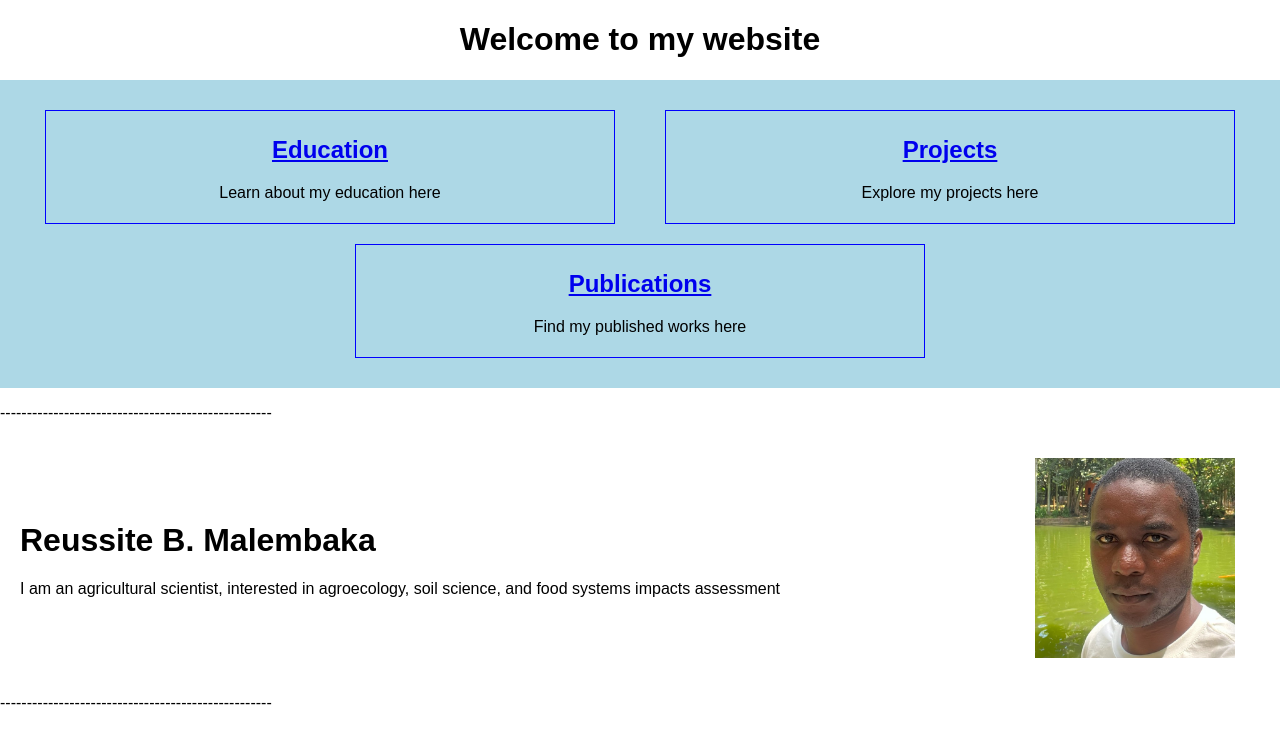
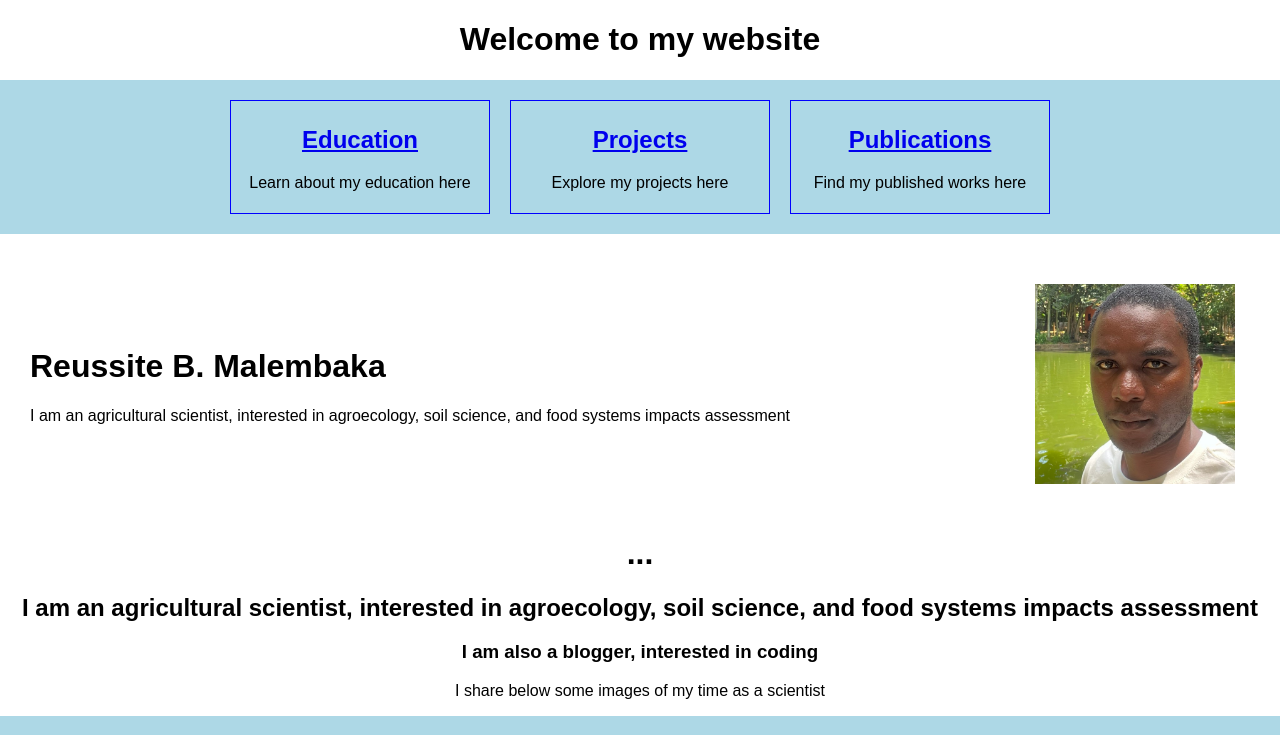
Before and after one commit to reussitemalembaka/reussitemalembaka.github.io, a Jekyll site: the page index.html, which Jekyll copies as it is, in a window 1280 px wide. Shown: the top 735 px of the page. Built offline with Jekyll 4.4.1, drawn with Linux system fonts in a browser that asks for light colours; some of the changed text lies outside the part shown.

Commit message:
Update index.html

```diff
--- a/index.html
+++ b/index.html
@@ -7,39 +7,58 @@
    <link rel="icon" href="favicon.ico" type="image/x-icon">
    <title>Reussite Malembaka's website</title>
    <style>
-      .center { text-align: center; /* Center text horizontally */
+      .center {
+         text-align: center; /* Center text horizontally */
          margin: 0 auto; /* Center div itself */
       }
-      .container { display: flex;
-                  justify-content: center;
+      .container {
+         display: flex;
+         justify-content: center; /* Center the container horizontally */
          background-color: lightblue; /* Blue background */
          padding: 20px; /* Add some padding for spacing */
       }
-      .box { width: 20%; /* Adjust as needed */
+      .box {
+         width: 20%; /* Adjust as needed */
          text-align: center; /* Center text horizontally */
          padding: 5px; /* Add padding inside each box */
-            border: 1px solid blue; /* Blue border for better visibility */ }
+         border: 1px solid blue; /* Blue border for better visibility */
+         margin: 0 10px; /* Add some margin between boxes */
+      }
+      .profile-container {
+         display: flex;
+         justify-content: center;
+         align-items: center;
+         margin-top: 20px;
+      }
+      .profile-description, .profile-picture {
+         margin: 10px;
+      }
+      .profile-picture img {
+         max-width: 100%;
+         height: auto;
+      }
    </style>
    <link rel="stylesheet" href="styles.css">
 </head>
 <body>
   <div class="center">
     <h1>Welcome to my website</h1>
-   </div> <div class="container">
+  </div>
+
+  <div class="container">
       <div class="box">
-         <h2> <a href="education.html">Education</a></h2>
+        <h2><a href="education.html">Education</a></h2>
         <p>Learn about my education here</p>
       </div>
       <div class="box">
         <h2><a href="projects.html">Projects</a></h2>
-         <p>Explore my projects here</p> </div>
+        <p>Explore my projects here</p>
+      </div>
       <div class="box">
         <h2><a href="publications.html">Publications</a></h2>
         <p>Find my published works here</p>
       </div>
   </div>
-  <p>---------------------------------------------------</p>
-  <!-- This is to place my picture on the right -->
 
   <div class="profile-container">
     <div class="profile-description">
@@ -50,67 +69,49 @@
       <img src="profile picture.jpg" alt="Reussite's Profile Picture">
     </div>
   </div>
-    <!-- Link to the external CSS file -->
-  <link rel="stylesheet" href="styles.css">
 
-<p>---------------------------------------------------</p>
   <div class="center">
-        <h1> ... </h1>
-        <h2> I am an agricultural scientist, interested in agroecology, soil science, and food systems impacts assessment </h2>
-        <h3> I am also a blogger, intersted in coding</h3>
-        <p> I share below some images of my time as a scientist</p>
-    <section>
-      <style>
-      .container {
-        display: flex;
-        justify-content: space-around;
-        align-items: center;
-        flex-wrap: wrap;
-      }
-      .container .box {
-        width: 45%;
-        text-align: center;
-        margin: 10px;
-      }
-      .container img {
-        max-width: 100%; height: auto;
-      }
-    </style>
-      <div class="container">
-        <div class="box">
-          <!-- Image -->
-          <img src="IMG_20160929_160231.jpg" alt="A beautiful moment at work" height="510" width="330">
-          <p>The image displayed above is of me in a soil microbiology laboratory, producing rhizobia inoculants </p>
+    <h1>...</h1>
+    <h2>I am an agricultural scientist, interested in agroecology, soil science, and food systems impacts assessment</h2>
+    <h3>I am also a blogger, interested in coding</h3>
+    <p>I share below some images of my time as a scientist</p>
   </div>
-        <div class="box">
-          <!-- Image -->
-          <img src="field of maize and soybean in DRCongo.jpg" alt="A beautiful moment at work" height="450" width="350">
-        <p>A field visit during data collection in soybean production systems in DR Congo, May 2023 </p>
-        </div>
-     </section>
+
   <section>
     <div class="container">
       <div class="box">
-      <!-- Image -->
+        <img src="IMG_20160929_160231.jpg" alt="A beautiful moment at work" height="510" width="330">
+        <p>The image displayed above is of me in a soil microbiology laboratory, producing rhizobia inoculants</p>
+      </div>
+      <div class="box">
+        <img src="field of maize and soybean in DRCongo.jpg" alt="A beautiful moment at work" height="450" width="350">
+        <p>A field visit during data collection in soybean production systems in DR Congo, May 2023</p>
+      </div>
+    </div>
+  </section>
+
+  <section>
+    <div class="container">
+      <div class="box">
         <img src="presentation at Kalambo 05.2024.jpg" alt="A beautiful moment at work" height="400" width="350">
         <p>My poster presented at the Day of Agroecology conference, in May 2024</p>
       </div>
       <div class="box">
-      <!-- Image -->
         <img src="IMG_20200223_112209.jpg" alt="On my master defense day" height="300" width="350">
-          <p>On my master studies defense </p>
+        <p>On my master studies defense</p>
+      </div>
     </div>
   </section>
-    <header>
-        <h1> Contact:</h1>
-        <h2> Tel: +41 77 99 63 907 </h2>
-        <h2> Email: rbugale@ethz.ch </h2>
+
+  <header class="center">
+    <h1>Contact:</h1>
+    <h2>Tel: +41 77 99 63 907</h2>
+    <h2>Email: rbugale@ethz.ch</h2>
     <p><a href="https://agroecological-transitions.ethz.ch/people/profile.Mjk5NjE3.TGlzdC80MjA5LC0xOTY5NDc0NTAy.html" target="_blank">Visit my ETH Website here</a></p>
   </header>
 
-    <footer>
+  <footer class="center">
     <p>&copy; 2024 Réussite Malembaka's personal site</p>
   </footer>
-  </div>
 </body>
 </html>
```
Lines whose indentation alone changed are shown as unchanged.
